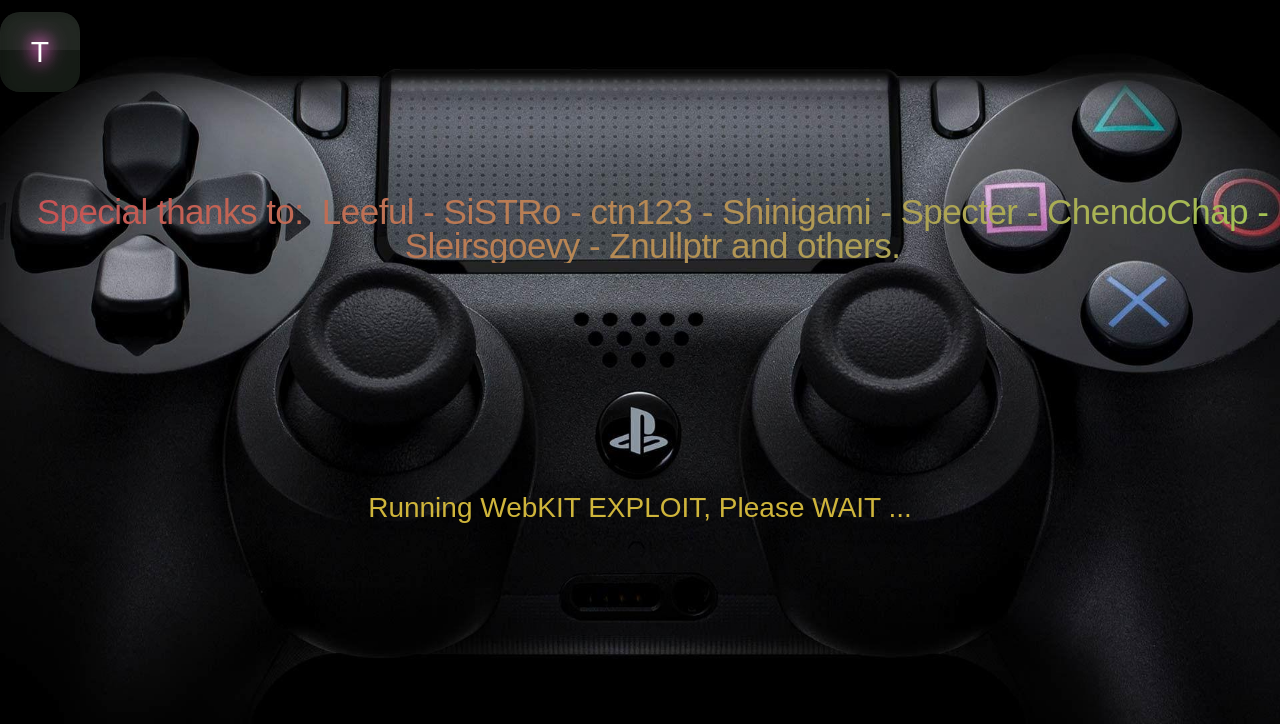
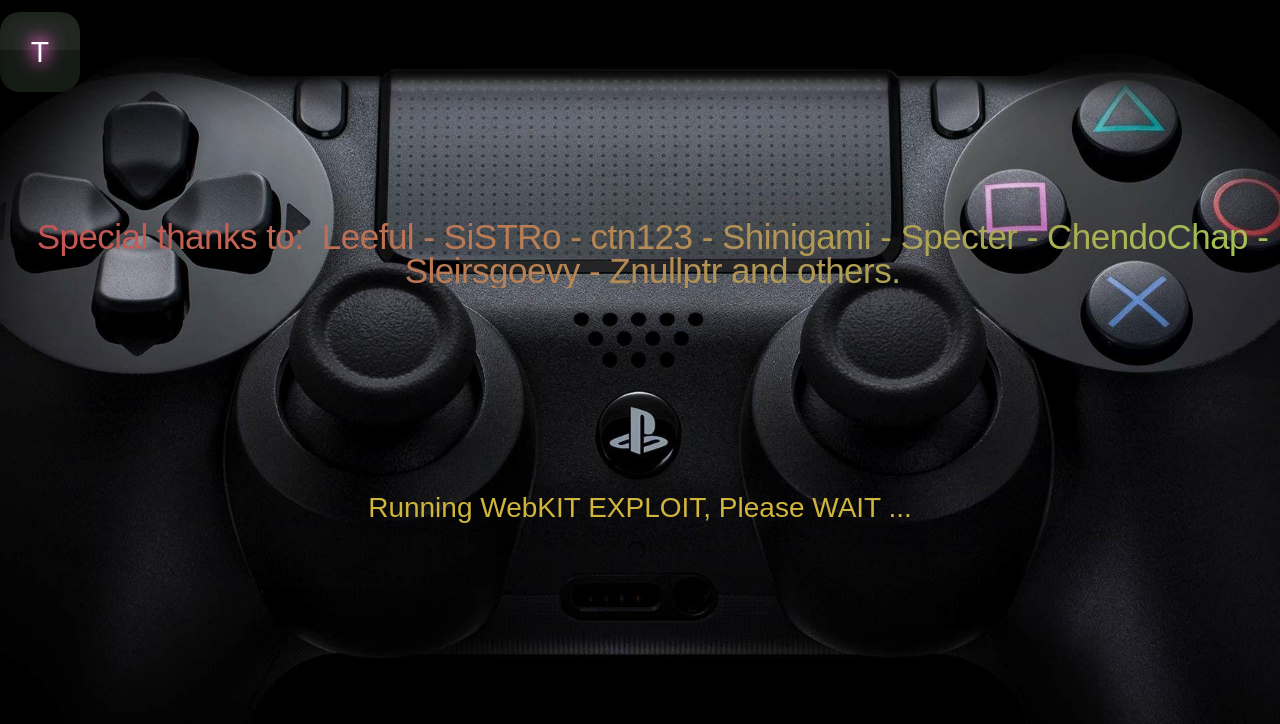
Before and after one commit to ps4md/ps4md.github.io, a plain HTML site: page index.html in a window 1280 px wide. Shown: the part 76-800 px from the top of the page. Drawn offline with Linux system fonts and the light colour scheme; a web font is replaced by a local one.

Commit message:
Update gradient.css

```diff
--- a/gradient.css
+++ b/gradient.css
@@ -1,6 +1,6 @@
 
 h3{
-  margin-top:450px;
+  margin-top:500px;
   margin-left: 25px;
   align-items: center;
   position: absolute;
```
